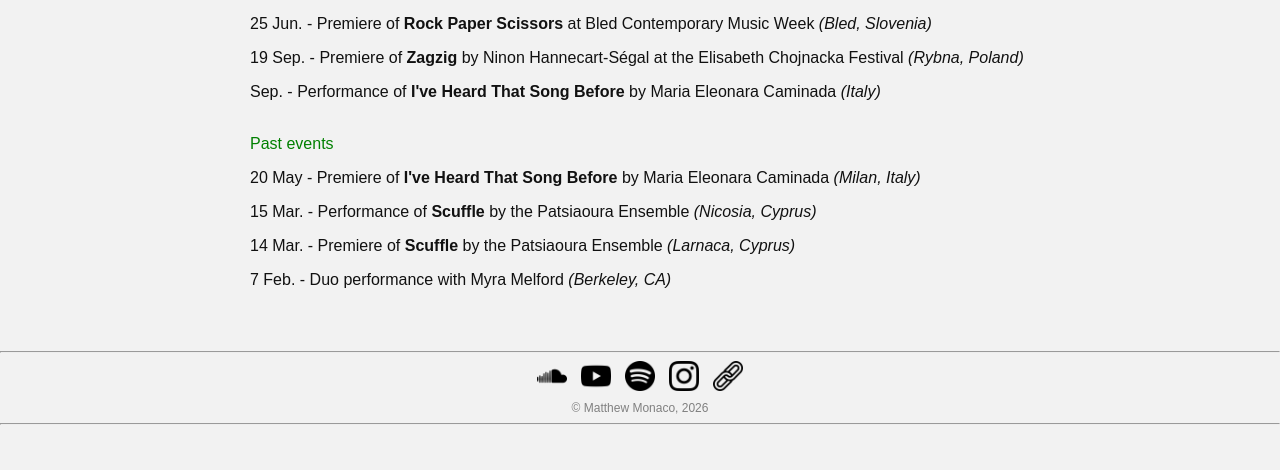
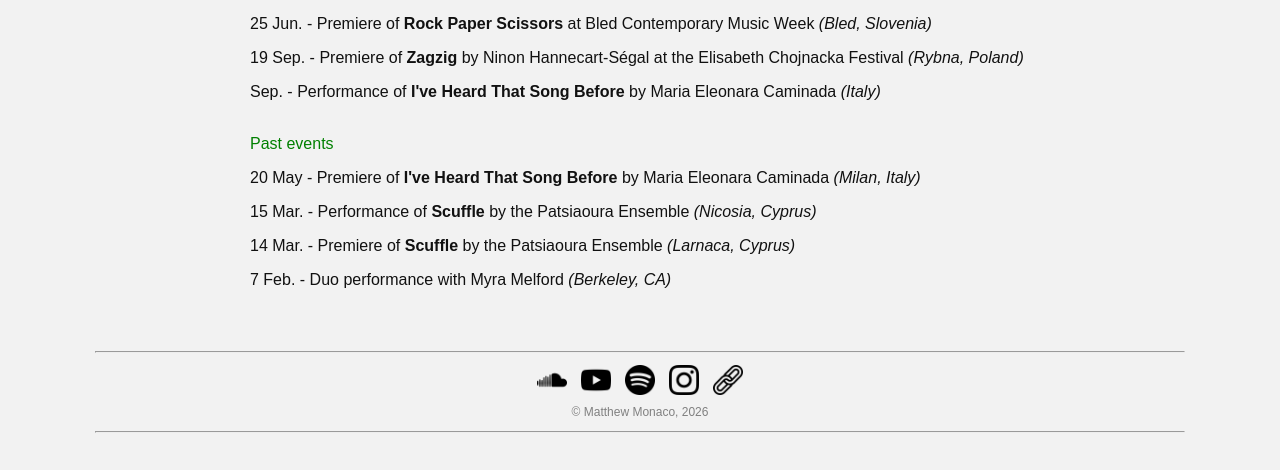
Before and after one commit to matthew-monaco/matthew-monaco.github.io, a Jekyll site: the page built from index.md, in a window 1280 px wide. Shown: the part 479-949 px from the top of the page. Built offline with Jekyll 4.4.1, drawn with Linux system fonts in a browser that asks for light colours.

Commit message:
Update default.html

```diff
--- a/_layouts/default.html
+++ b/_layouts/default.html
@@ -43,7 +43,7 @@
 
 <footer class="site-footer">
 
-  <hr>
+  <hr class="divider" />
 
   <div class="socials">
     <a class="social-link" href="https://soundcloud.com/matthewtmonaco" target="_blank">
@@ -71,7 +71,7 @@
     © Matthew Monaco, 2026
   </div>
 
-  <hr>
+  <hr class="divider" />
 
 </footer>
 
```
